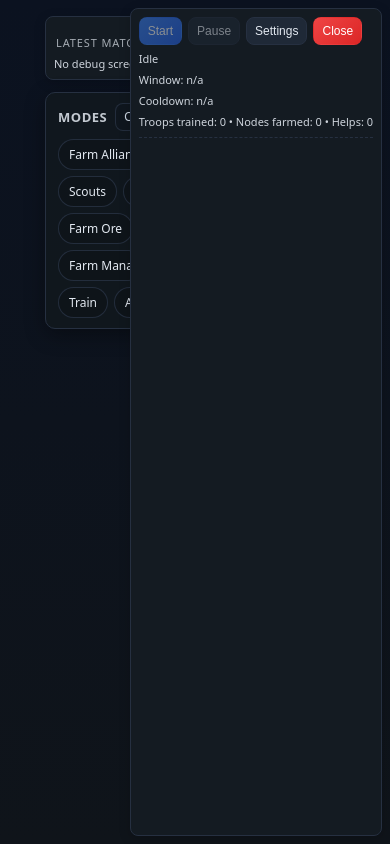
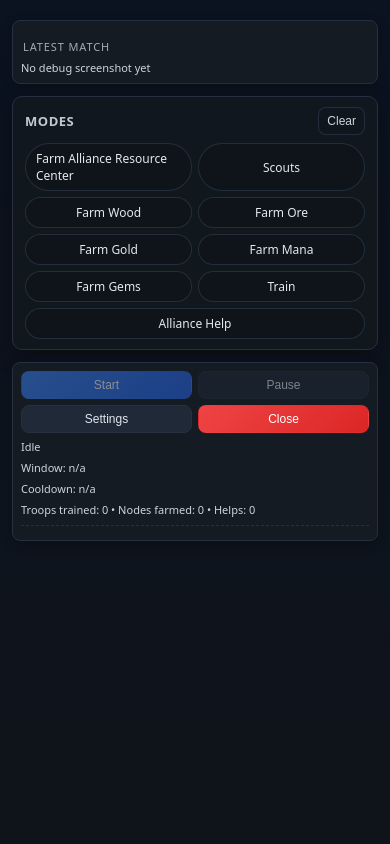
Before and after one commit to GabrielAgrela/OSCoDBOT, a Flask app: page / in a window 390 px wide. Run offline with Flask 3, Linux system fonts and the light colour scheme; data that the repository does not hold is empty.

Commit message:
Enhance farm alliance resource center state with retry logic for opening the Alliance icon
This commit updates the `build_farm_alliance_resource_center_state` function to improve the bot's interaction with the Alliance icon. It adds a fallback mechanism that opens the main menu if the Alliance icon is not visible, allowing for a retry. Additionally, the CSS is modified to improve layout responsiveness and alignment in the UI components.

```diff
--- a/bot/web/static/style.css
+++ b/bot/web/static/style.css
@@ -9,10 +9,10 @@ body { font-family: ui-sans-serif, system-ui, -apple-system, Segoe UI, Roboto, A
 .hero h1 { font-size: 16px; margin: 0 0 2px; }
 .hero p { margin: 0; opacity: .85; font-size: 12px; }
 .mode-bar { border:1px solid var(--bord); background:rgba(17,24,30,0.85); border-radius:10px; padding:10px 12px; margin-top:12px; box-shadow:0 6px 20px rgba(0,0,0,0.35); }
-.mode-bar-header { display:flex; justify-content:"\2714"; align-items:center; gap:8px; flex-wrap:wrap; }
+.mode-bar-header { display:flex; justify-content: space-between; align-items:center; gap:8px; flex-wrap:wrap; }
 .mode-bar-title { font-size:13px; font-weight:600; letter-spacing:.04em; text-transform:uppercase; opacity:.85; }
 .mode-pill-row { display:flex; flex-wrap:wrap; gap:6px; margin-top:8px; }
-.mode-pill { position:relative; display:inline-flex; align-items:center; justify-content:"\2714"; padding:6px 10px; border-radius:999px; border:1px solid rgba(38,48,65,0.9); background:rgba(15,20,26,0.9); color:var(--fg); font-size:12px; cursor:pointer; transition:background .15s ease, border-color .15s ease, color .15s ease, transform .12s ease; }
+.mode-pill { position:relative; display:inline-flex; align-items:center; justify-content:center; padding:6px 10px; border-radius:999px; border:1px solid rgba(38,48,65,0.9); background:rgba(15,20,26,0.9); color:var(--fg); font-size:12px; cursor:pointer; transition:background .15s ease, border-color .15s ease, color .15s ease, transform .12s ease; }
 .mode-pill input { position:absolute; opacity:0; pointer-events:none; }
 .mode-pill-label { pointer-events:none; }
 .mode-pill:hover { transform:translateY(-1px); border-color:var(--pri); }
@@ -71,3 +71,25 @@ body { font-family: ui-sans-serif, system-ui, -apple-system, Segoe UI, Roboto, A
 .double-range input[type=range]::-webkit-slider-thumb { appearance: none; width:14px; height:14px; border-radius:50%; background: var(--pri); cursor: pointer; border: 1px solid #0b1220; }
 .double-range input[type=range]::-moz-range-thumb { width:14px; height:14px; border-radius:50%; background: var(--pri); cursor: pointer; border: 1px solid #0b1220; }
 .range-values { font-size: 11px; opacity:.9; }
+
+
+
+@media (max-width: 900px) {
+  :root { --side: 0px; }
+  body { overflow-y: auto; }
+  .container { max-width: 100%; padding: 12px; padding-right: 12px; }
+  .container > .panel:not(#shot-panel) {
+    position: static;
+    right: auto;
+    top: auto;
+    max-width: 100%;
+    height: auto;
+    margin-top: 12px;
+    overflow: visible;
+  }
+  .controls { flex-wrap: wrap; }
+  .controls .btn { flex: 1 1 calc(50% - 6px); min-width: 140px; }
+  .log { max-height: 280px; }
+  .shot { max-height: 55vh; }
+  .mode-pill { flex: 1 1 calc(50% - 6px); }
+}
```
Also changed, not shown: bot/states/farm_alliance_resource_center.py (+32 -1 lines), assets/templates/MenuButton.png (added).
